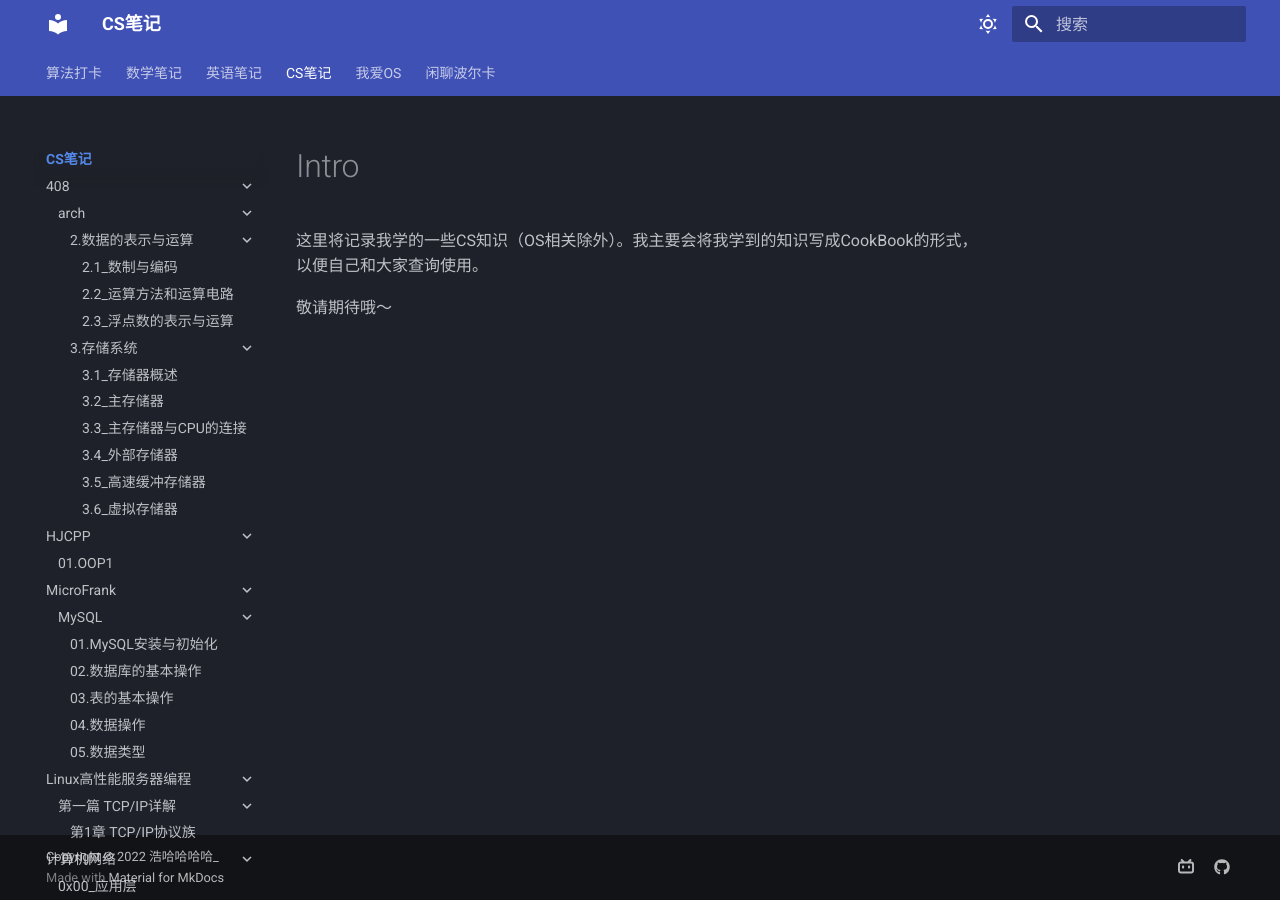
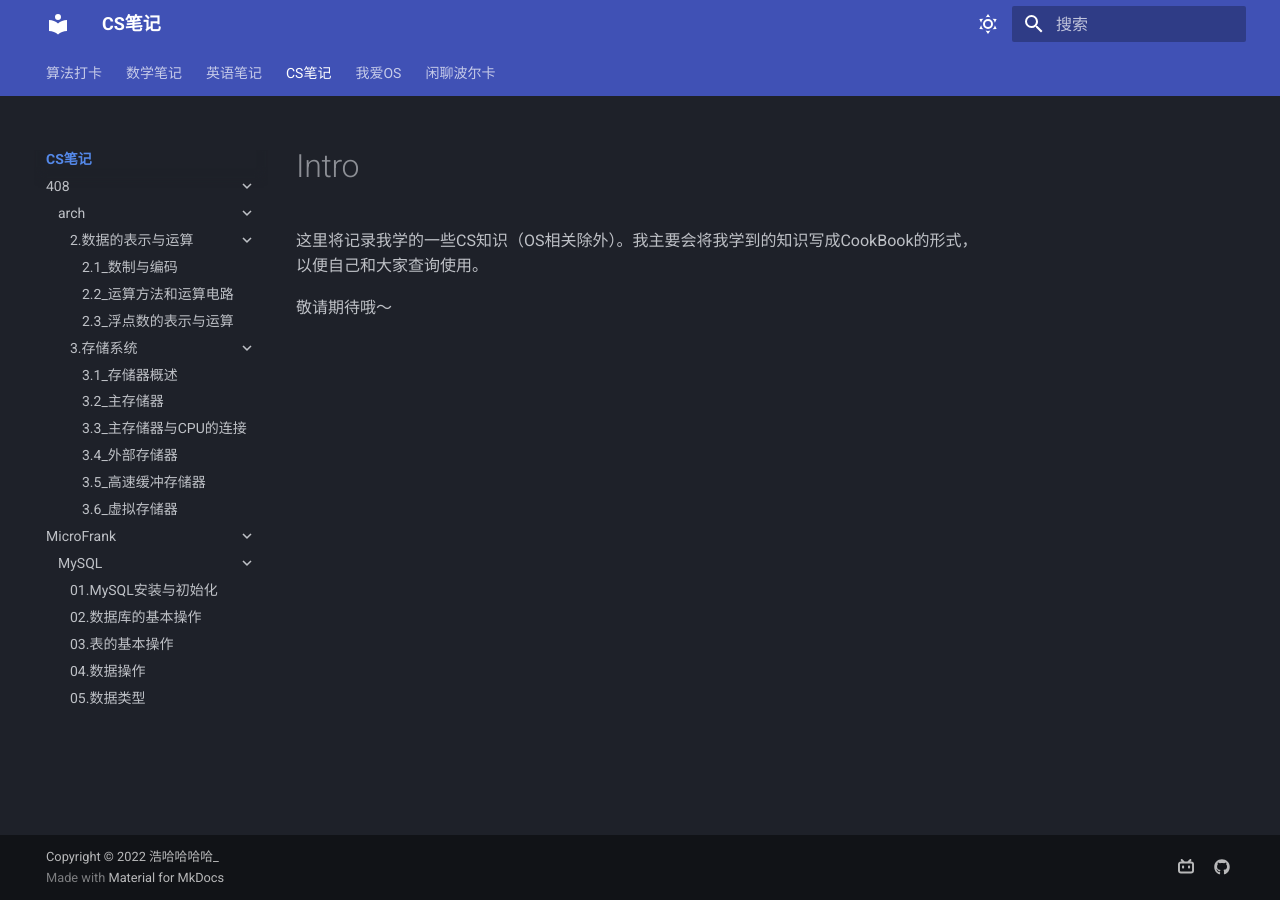
Before and after one commit to Haohahahaha/cs, an MkDocs documentation site: the page built from docs/index.md, in a window 1280 px wide. Built offline with MkDocs 1.6.1 and Material for MkDocs 9.7.7, drawn with Linux system fonts in a browser that asks for light colours; some of the changed lines change nothing that is shown.

Commit message:
2022-09-26_16:01:20 update

```diff
--- a/mkdocs.yml
+++ b/mkdocs.yml
@@ -45,10 +45,19 @@ nav:
           - 3.5_高速缓冲存储器: 408/arch/3-5.md
           - 3.6_虚拟存储器: 408/arch/3-6.md
 #     - os:
+#       - 3.内存管理:
+#         - 3.1_内存管理概念: 408/os/3-1.md
+#         - 3.2_虚拟内存管理: 408/os/3-2.md
+#       - 4.文件管理:
+#         - 4.1_文件系统基础: 408/os/4-1.md
+#         - 4.2_目录: 408/os/4-2.md
+#         - 4.3_文件系统: 408/os/4-3.md
+#       - 5.输入/输出（I/O）管理:
+#         - 5.3_磁盘和固态硬盘: 408/os/5-3.md
 #     - nwk:
 #     - dsa:
-    - HJCPP:
-      - 01.OOP1: hjcpp/01.md
+#   - HJCPP:
+#     - 01.OOP1: hjcpp/01.md
     - MicroFrank:
       - MySQL:
         - 01.MySQL安装与初始化: frank/mysql/01.md
@@ -56,11 +65,9 @@ nav:
         - 03.表的基本操作: frank/mysql/03.md
         - 04.数据操作: frank/mysql/04.md
         - 05.数据类型: frank/mysql/05.md
-    - Linux高性能服务器编程:
-      - 第一篇 TCP/IP详解:
-        - 第1章 TCP/IP协议族: hpsc/01/01.md
-    - 计算机网络:
-      - 0x00_应用层: nwk/0x00.md
+#   - Linux高性能服务器编程:
+#     - 第一篇 TCP/IP详解:
+#       - 第1章 TCP/IP协议族: hpsc/01/01.md
   - 我爱OS: http://os.haohaha.cn
   - 闲聊波尔卡: http://chat.haohaha.cn
 extra_css:
```
Also changed, not shown: docs/408/os/3-1.md (added), docs/408/os/3-2.md (added), docs/408/os/4-1.md (added), docs/408/os/4-2.md (added), docs/408/os/4-3.md (added), docs/408/os/5-3.md (added).
